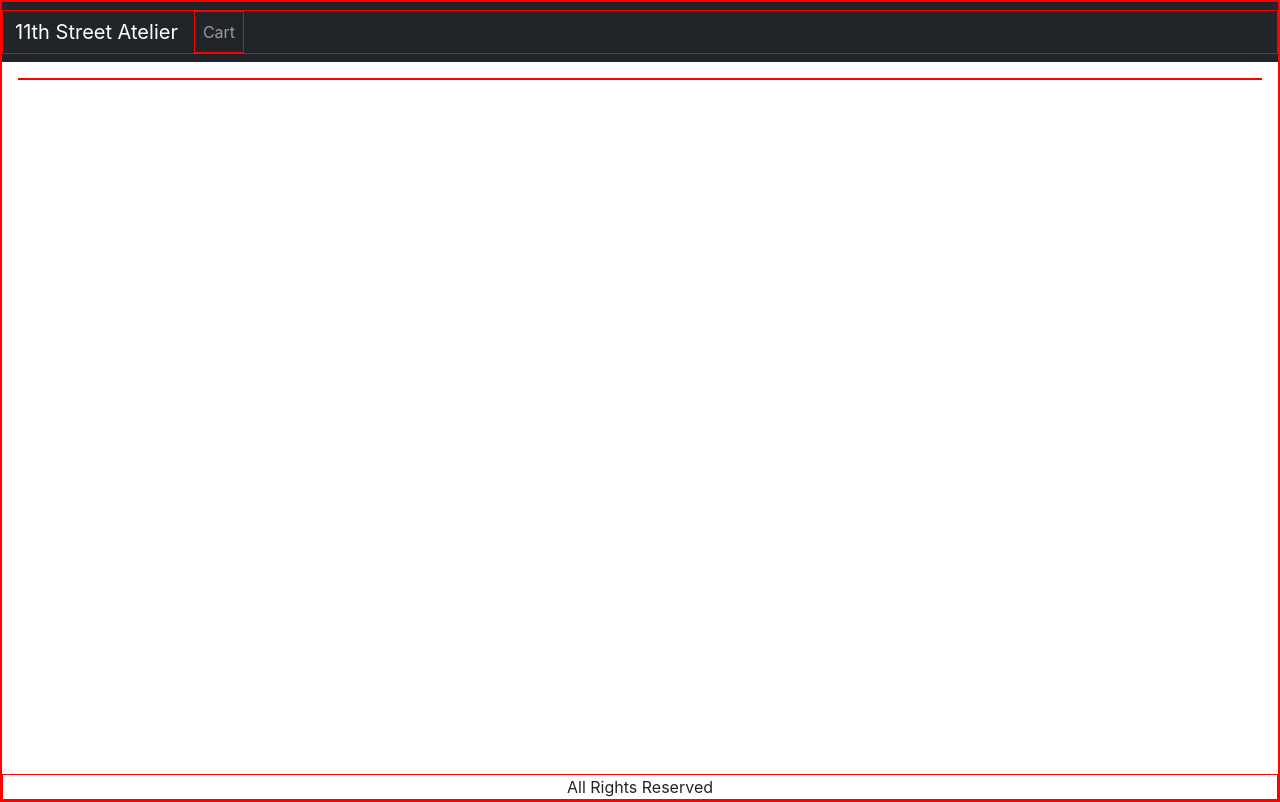
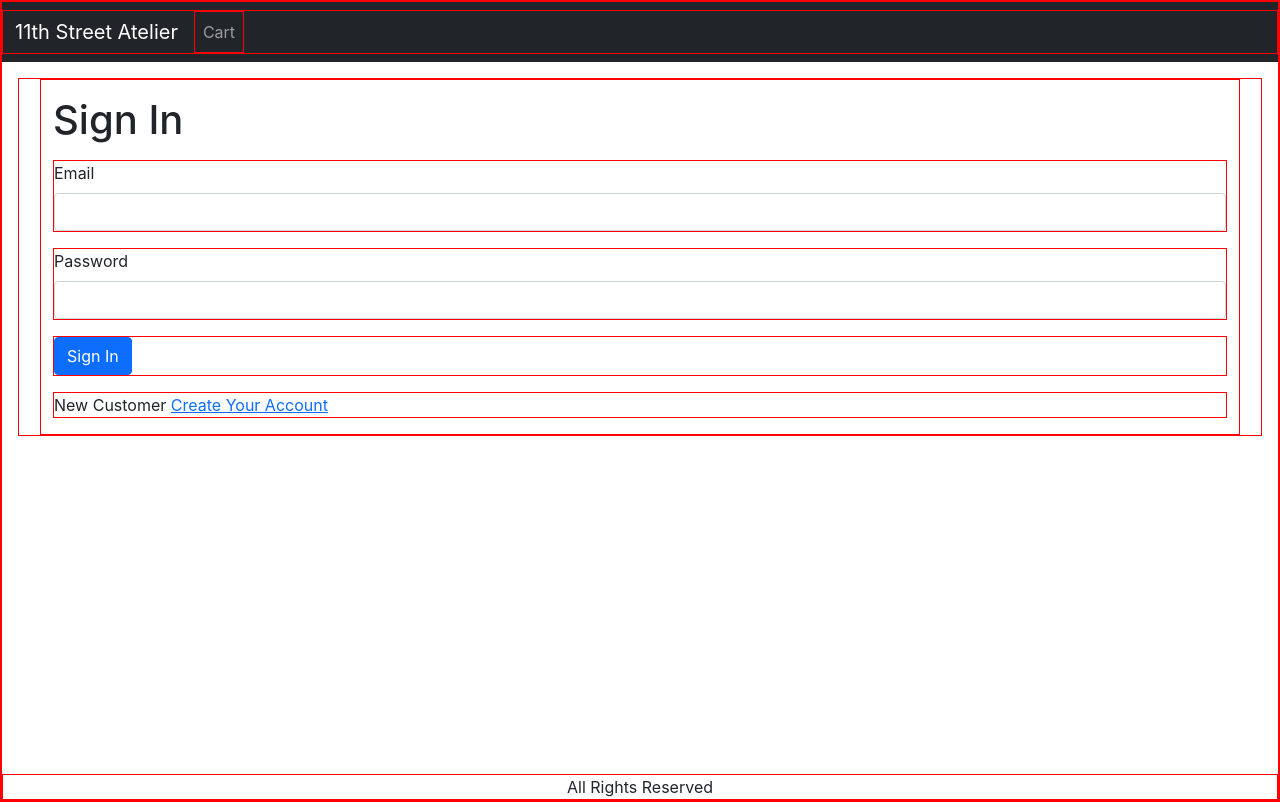
Before and after one commit to samienaseem/Ecomm_React, a React (Create React App) app in the folder frontend/: page /signin in a window 1280 px wide. Built offline with nearby package versions, Linux system fonts and the light colour scheme.

Commit message:
SigninScreen Begins

```diff
--- a/frontend/src/App.js
+++ b/frontend/src/App.js
@@ -10,6 +10,7 @@
 import CartScreen from './Screens/CartScreen';
 import HomeScreen from './Screens/HomeScreen';
 import ProductScreen from './Screens/ProductScreen';
+import SignInScreen from './Screens/SignInScreen';
 import { Store } from './Store';
 
 function App() {
@@ -25,15 +26,14 @@
               <LinkContainer to="/">
                 <Navbar.Brand>11th Street Atelier</Navbar.Brand>
               </LinkContainer>
-                <Nav className='me-auto'>
-                  <Link to='/cart' className='nav-link'>
-                  Cart {
-                    cart.cartItems.length> 0 && (
-                      <Badge pill bg='danger'>
-                          {cart.cartItems.reduce((a,c)=> a+c.quantity,0)}
+              <Nav className="me-auto">
+                <Link to="/cart" className="nav-link">
+                  Cart{' '}
+                  {cart.cartItems.length > 0 && (
+                    <Badge pill bg="danger">
+                      {cart.cartItems.reduce((a, c) => a + c.quantity, 0)}
                     </Badge>
-                    )
-                  }
+                  )}
                 </Link>
               </Nav>
             </Container>
@@ -44,7 +44,8 @@
         <main>
           <Container fluid>
             <Routes>
-                <Route path='/cart' element={<CartScreen/>}/>
+              <Route path="/cart" element={<CartScreen />} />
+              <Route path="/signin" element={<SignInScreen />} />
               <Route path="/product/:slug" element={<ProductScreen />} />
               <Route path="/" element={<HomeScreen />} />
             </Routes>
--- /dev/null
+++ b/frontend/src/Screens/SignInScreen.js
@@ -0,0 +1,35 @@
+import Form from 'react-bootstrap/Form';
+import Button from 'react-bootstrap/esm/Button';
+import Container from "react-bootstrap/esm/Container";
+import { Helmet } from "react-helmet-async";
+import { Link, redirect } from 'react-router-dom';
+
+export default function SignInScreen(){
+    return (
+      <Container className="small-container">
+        <Helmet>
+          <title>Sign In</title>
+        </Helmet>
+        <h1 className="my-3">Sign In</h1>
+        <Form>
+          <Form.Group className="mb-3" controlId="email">
+            <Form.Label>Email</Form.Label>
+            <Form.Control type="email" required />
+          </Form.Group>
+
+          <Form.Group className="mb-3" controlId="password">
+            <Form.Label>Password</Form.Label>
+            <Form.Control type="password" required />
+          </Form.Group>
+        </Form>
+        <div className="mb-3">
+          <Button type="submit">Sign In</Button>
+        </div>
+
+        <div className="mb-3">
+          New Customer {' '}
+          <Link to={`/signup?redirect=${redirect}`}>Create Your Account</Link>
+        </div>
+      </Container>
+    );
+}
--- a/frontend/src/index.css
+++ b/frontend/src/index.css
@@ -68,3 +68,8 @@
 .cartItemQuantity{
   margin: 0px 10px;
 }
+
+/* Sign In Screen */
+.small-container{
+  max-width: 150vh;
+}
```
Lines whose indentation alone changed are shown as unchanged.
